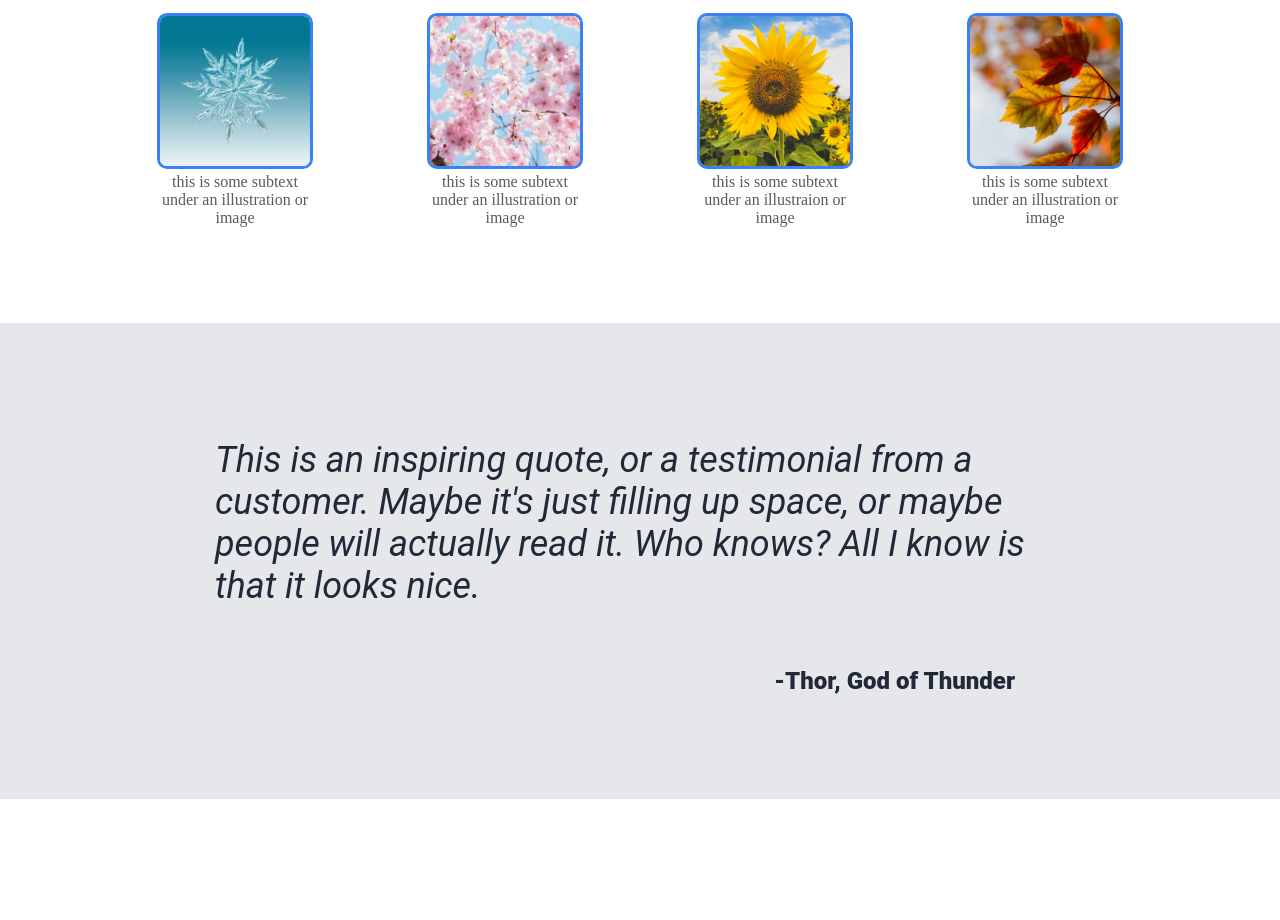
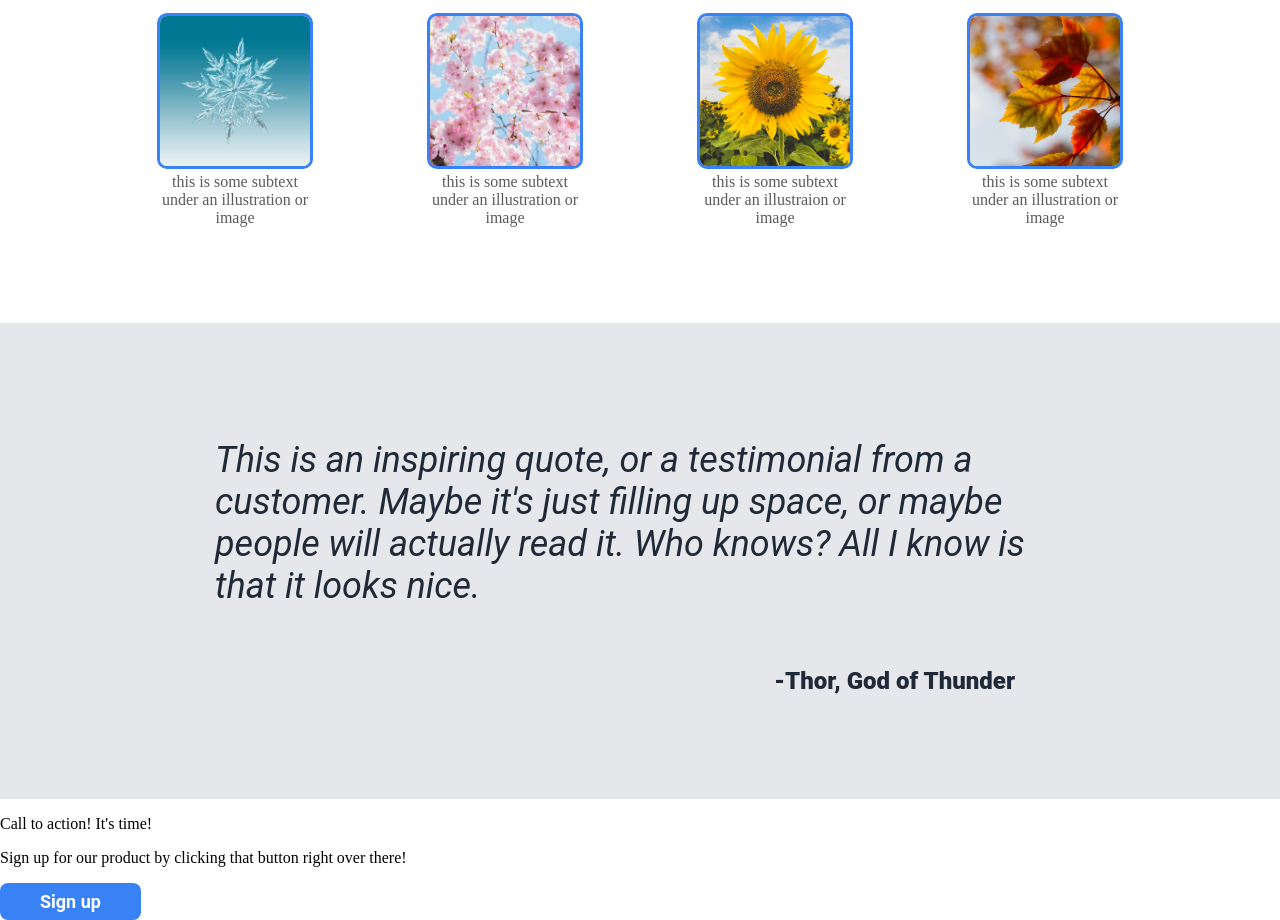
Before and after one commit to T-Khoury/Project-LandingPage, a plain HTML site: page index.html in a window 1280 px wide. Shown: the part 748-1668 px from the top of the page. Before the commit the page ends 1547 px from the top, so only its background shows below. Drawn offline with Linux system fonts and the light colour scheme.

Commit message:
Add html for section-four

```diff
--- a/index.html
+++ b/index.html
@@ -62,6 +62,13 @@
                 <p class="author">-Thor, God of Thunder</p>
         </div>
     </div>
+    <div class="section-four">
+        <div class="call-to-action">
+            <p class="main-text">Call to action! It's time!</p>
+                <p class="sub-text">Sign up for our product by clicking that button right over there!</p>
+            <button>Sign up</button>
+        </div>
+    </div>
 
 </body>
 </html>
```
